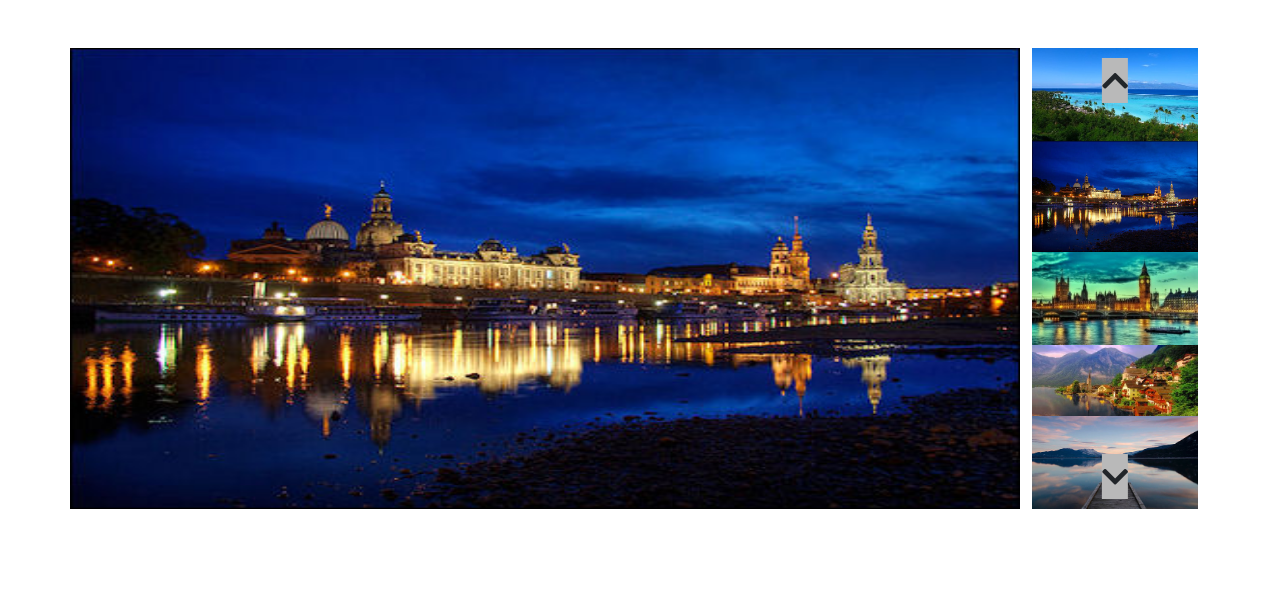
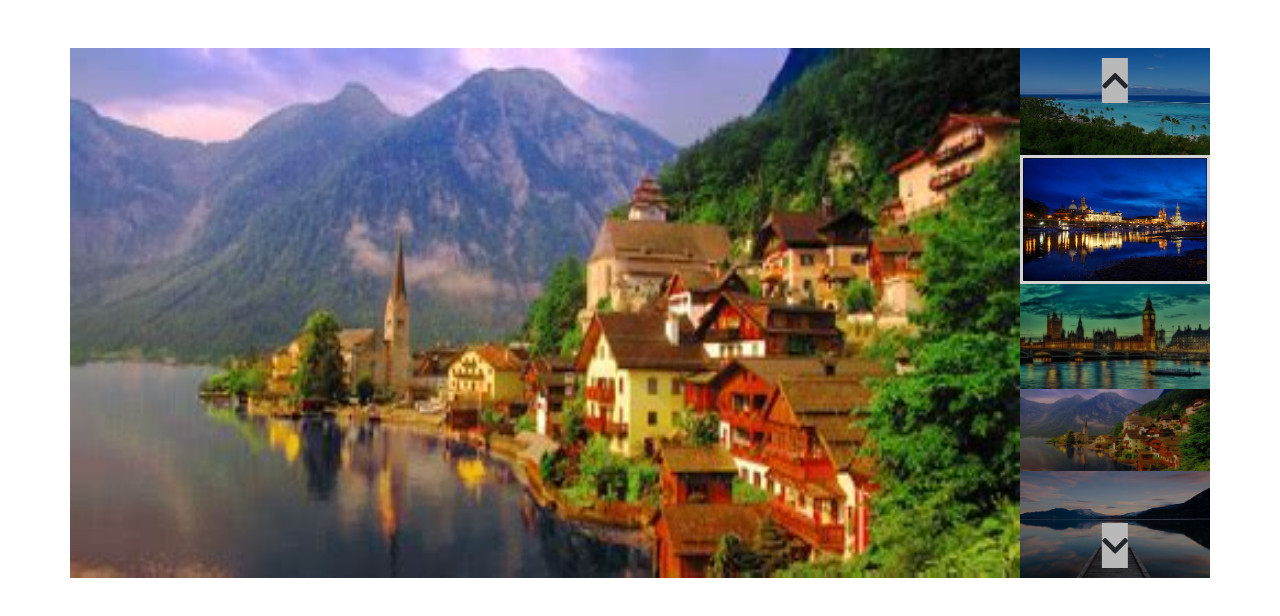
Before and after one commit to andre-cyb/js-array-carousel, a plain HTML site: page index.html in a window 1280 px wide. Both pictures are taken after a click on the element 1115 px from the left and 80 px from the top of the page. Drawn offline with nearby package versions, Linux system fonts and the light colour scheme.

Commit message:
non riesco ad andare avanti: bug nella thumbnail di destra

```diff
--- a/CSS/style.css
+++ b/CSS/style.css
@@ -16,16 +16,24 @@
     text-align: right;
 
 }
+.my_row > div{
+    padding: 0px;
+}
 
 /* .thumbneil_height{
 height: calc(550px / 5);
 } */
 .col-2{
     position: relative;
+    background-color: black;
 }
 .col-2 img{
     width: 100%;
-
+    opacity: .6;
+}
+.col-2 img.Thumbnail_on_active{
+    opacity: 1;
+    border: 3px solid lightgray;
 }
 
 .col-10 img{
--- a/JS/script.js
+++ b/JS/script.js
@@ -22,20 +22,20 @@ const text = [
 
 
 const boxActiveImg = document.querySelector(".col-10");
-let currentIndex = 4;
+let currentIndex = 0;
 
 for (let i = 0; i < items.length; i++) {
     const urlImg = items[i];
-
-    /*  let tagImgActive = `<img src="${urlImg}" height="" width="100%" alt="img ${i}">`;*/
-    /*   */
 
     let classeActive = "";
 
     if (i === currentIndex) {
         classeActive = "active";
     }
-    let tagImgActive = `<img class="${classeActive}" src="${urlImg}"  width="100%" alt="img ${i}" >`;
+    let tagImgActive = `<div>
+                            <img class="${classeActive}" src="${urlImg}"  width="100%" alt="img ${i}" >
+                            <div class="didascalia text-white"> <h3></h3> <p></p> </div>
+                        </div>`;
     console.log(tagImgActive);
     boxActiveImg.innerHTML += tagImgActive;
 
@@ -47,14 +47,22 @@ for (let i = 0; i < items.length; i++) {
 
 
 const boxThumbnail = document.querySelector(".col-2");
+let activeClass = "Thumbnail_on_active";
+
 
 for (let i = 0; i < items.length; i++) {
     const currentImg = items[i];
+    console.log(i);
 
     // ho usato createElement perchè con innerHTML mi scriveva il codice dopo il div container arrow
     let tagImg = document.createElement("img");
     tagImg.src = currentImg;
     tagImg.alt = i;
+
+    if (i === currentIndex) {
+        tagImg.classList.add(activeClass);
+
+    }
 
     boxThumbnail.prepend(tagImg);
 
@@ -69,22 +77,80 @@ const arrowDown = document.querySelector(".arrow-down");
 
 
 arrowUp.addEventListener("click", function () {
+    //bigimg
     const activeImage = document.querySelector(".active");
     activeImage.classList.remove("active");
+    //
 
-    currentIndex--;
+    //thumb
+    const activeThumb = document.querySelector(".Thumbnail_on_active");
+    activeThumb.classList.remove(activeClass);
+    /* console.log(activeThumb); */
+    //
+
+
+    currentIndex++;
+    if (currentIndex > items.length - 1) {
+        currentIndex = 0;
+    }
+
+    //bigimg
     const imageTag = boxActiveImg.querySelectorAll("img");
     const newActiveImage = imageTag[currentIndex];
     newActiveImage.classList.add("active");
-    console.log(newActiveImage);
+    console.log(imageTag[currentIndex]);
+
+    //
+
+    //thumb
+    const tagThumbImg = boxThumbnail.querySelectorAll("img");
+    const newActiveThumb = tagThumbImg[currentIndex];
+    newActiveThumb.classList.add("Thumbnail_on_active");
+    //
+    /* console.log(newActiveImage); */
+    console.log(tagThumbImg[currentIndex]);
 });
+
+
+
+
+
+
+
+
+
+
 arrowDown.addEventListener("click", function () {
     const activeImage = document.querySelector(".active");
     activeImage.classList.remove("active");
 
-    currentIndex++;
+    //thumb
+    const activeThumb = document.querySelector(".Thumbnail_on_active");
+    activeThumb.classList.remove(activeClass);
+
+    //
+
+
+    currentIndex--;
+    if (currentIndex < 0) {
+        currentIndex = items.length - 1;
+    }
+
+
+
     const imageTag = boxActiveImg.querySelectorAll("img");
     const newActiveImage = imageTag[currentIndex];
     newActiveImage.classList.add("active");
+
     console.log(newActiveImage);
+
+
+    //thumb
+    const tagThumbImg = boxThumbnail.querySelectorAll("img");
+    const newActiveThumb = tagThumbImg[currentIndex];
+    newActiveThumb.classList.add("Thumbnail_on_active");
+    //
+
+
+
 });
--- a/index.html
+++ b/index.html
@@ -16,15 +16,17 @@
     <header></header>
     <main>
         <div class="container my_style mt-5">
-            <div class="row height">
+            <div class="row my_row">
                 <div class="col-10 my_position">
-
-                    <!-- <img src="consegna/img/02.jpg" height="100%" width="100%" alt="">
+                    <!-- <div>
+                        <img src="consegna/img/02.jpg" height="100%" width="100%" alt="">
 
 
-                    <div class="didascalia text-white">
-                        <h3>asda</h3>
-                        <p>asdasdasdasdasda</p>
+                        <div class="didascalia text-white">
+                            <h3>asda</h3>
+                            <p>asdasdasdasdasda</p>
+                        </div>
+
                     </div> -->
                 </div>
 
```
